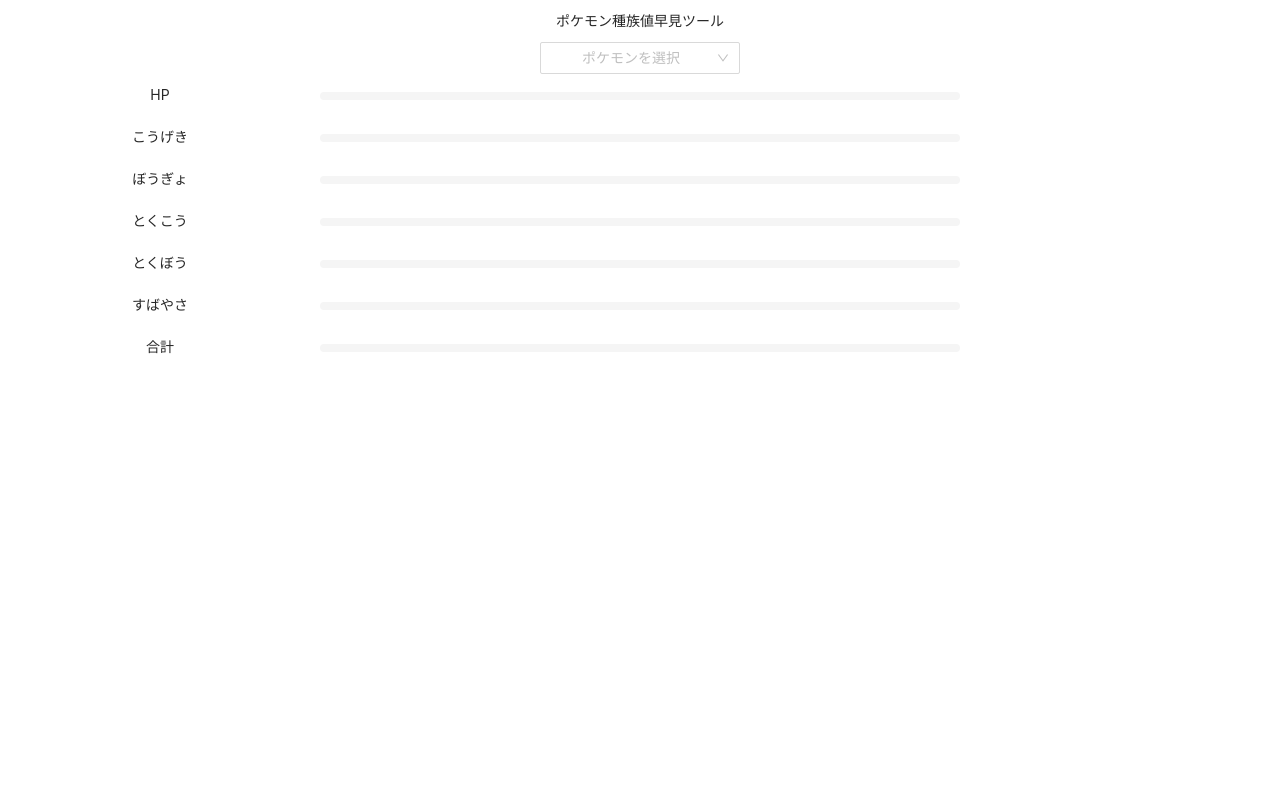
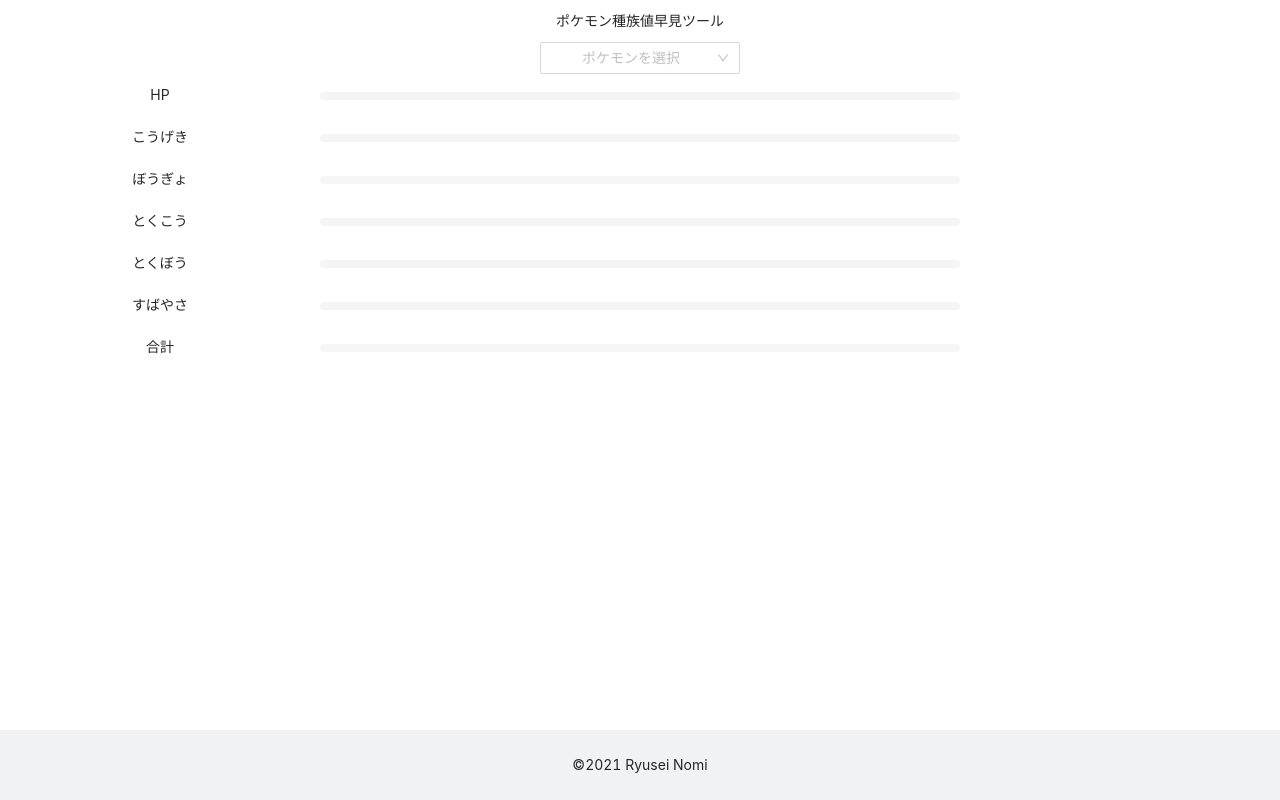
Before and after one commit to RyuseiNomi/PokemonTribeRateSearcher, a React (Create React App) app: page / in a window 1280 px wide. Built offline with nearby package versions, Linux system fonts and the light colour scheme.

Commit message:
add footer

```diff
--- a/public/index.html
+++ b/public/index.html
@@ -7,7 +7,7 @@
     <meta name="theme-color" content="#000000" />
     <meta
       name="description"
-      content="Web site created using create-react-app"
+      content="ポケモンの種族値を調べられるWebサイトです"
     />
     <link rel="apple-touch-icon" href="%PUBLIC_URL%/logo192.png" />
     <!--
@@ -24,7 +24,7 @@
       work correctly both with client-side routing and a non-root public URL.
       Learn how to configure a non-root public URL by running `npm run build`.
     -->
-    <title>React App</title>
+    <title>ポケモン種族値早見ツール</title>
   </head>
   <body>
     <noscript>You need to enable JavaScript to run this app.</noscript>
--- a/src/App.tsx
+++ b/src/App.tsx
@@ -2,13 +2,23 @@
 import './App.css';
 import 'antd/dist/antd.css';
 import PokemonSelector from './PokemonSelector';
+import { Layout } from 'antd';
 
 function App() {
+
+  const { Footer } = Layout;
+  const footerStyle = {
+    textAlign: 'center',
+    position: 'absolute',
+    bottom: 0,
+    width: '100%',
+  }
 
   return (
     <div className="App">
         <p>ポケモン種族値早見ツール</p>
         <PokemonSelector />
+        <Footer style={footerStyle}>©2021 Ryusei Nomi</Footer>
     </div>
   );
 }
```
Also changed, not shown: public/manifest.json.
